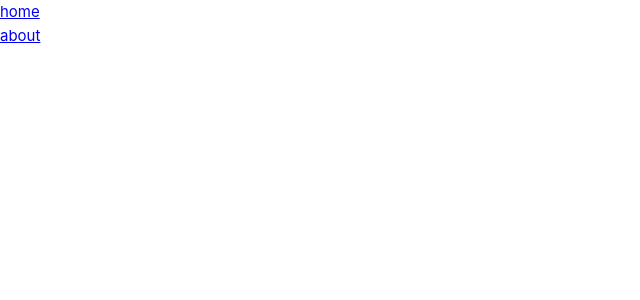
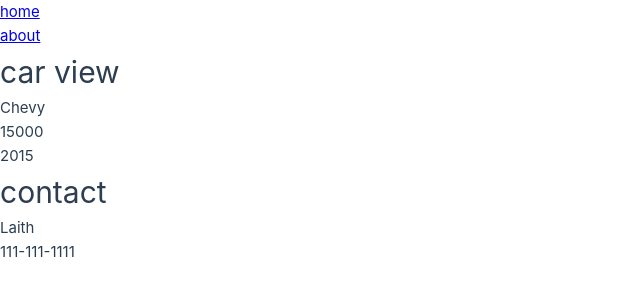
Before and after one commit to ZheerBarzan/Vue-routing, a Vue app: page /cars/1/contact in a window 1280 px wide. Before the commit this address had no page. Shown: the top 300 px of the page, without its empty margins (0-640 px from the left). Built offline with nearby package versions, Linux system fonts and the light colour scheme.

Commit message:
implemented nested route

```diff
--- a/src/views/CarView.vue
+++ b/src/views/CarView.vue
@@ -1,5 +1,5 @@
  <script setup>
-import {useRoute} from "vue-router"
+import {useRoute, RouterView} from "vue-router"
 import cars from "../data/cars.json"
 
 
@@ -21,5 +21,6 @@ const car = cars.find(c => c.id === parseInt(route.params.id))
         <p>{{ car.name }}</p>
         <p>{{ car.price }}</p>
         <p>{{ car.year }}</p>
+        <RouterView />
     </div>
 </template>
--- /dev/null
+++ b/src/views/Contact.vue
@@ -0,0 +1,24 @@
+<script setup>
+
+import {useRoute} from "vue-router"
+import cars from "../data/cars.json"
+
+
+
+const route = useRoute()
+
+const car = cars.find(c => c.id === parseInt(route.params.id))
+
+</script>
+
+
+
+<template>
+
+    <div>
+        <h1>contact</h1>
+
+        <p>{{ car.contact.dealer }}</p>
+        <p>{{ car.contact.number }}</p>
+    </div>
+</template>
```
Also changed, not shown: src/router/index.js (+8 -1 lines).
